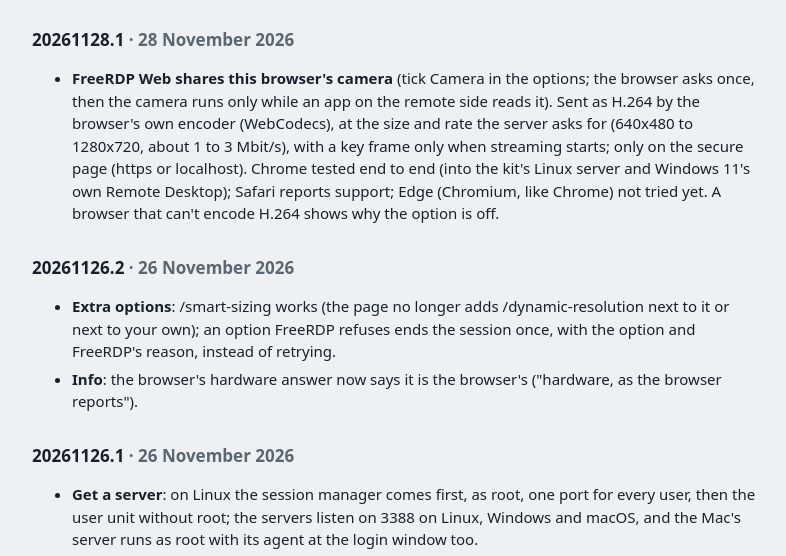
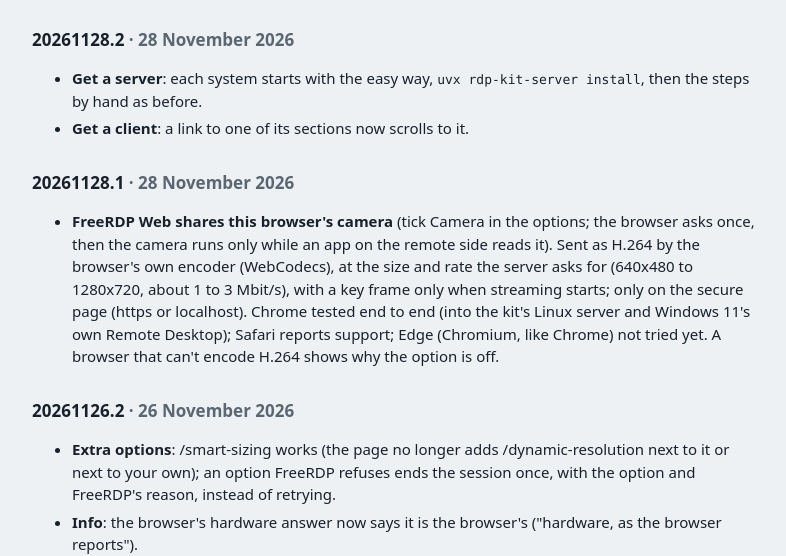
Before and after one commit to congzhangzh/freerdp-web, a plain HTML site: page web/release-notes.html in a window 1280 px wide. Shown: the part 256-812 px from the top of the page, without its empty margins (244-1030 px from the left). Drawn offline with Linux system fonts and the light colour scheme.

Commit message:
20261128.2: Get a server starts each system with rdp-kit-server (install, doctor, uninstall), then the steps by hand as before; a link to a section of Get a client scrolls to it

```diff
--- a/web/release-notes.html
+++ b/web/release-notes.html
@@ -32,6 +32,12 @@
     that is already open keeps going.</span></p>
   <!-- shown only in Chinese (i18n.js): the entries below stay in English -->
   <p class="note" data-i18n="notes.english" data-i18n-only="zh ja fr" hidden></p>
+
+  <h2>20261128.2 <span class="muted">· 28 November 2026</span></h2>
+  <ul>
+    <li><b>Get a server</b>: each system starts with the easy way, <code>uvx rdp-kit-server install</code>, then the steps by hand as before.</li>
+    <li><b>Get a client</b>: a link to one of its sections now scrolls to it.</li>
+  </ul>
 
   <h2>20261128.1 <span class="muted">· 28 November 2026</span></h2>
   <ul>
```
Also changed, not shown: web/.well-known/manifest.webmanifest, 1 other file.
